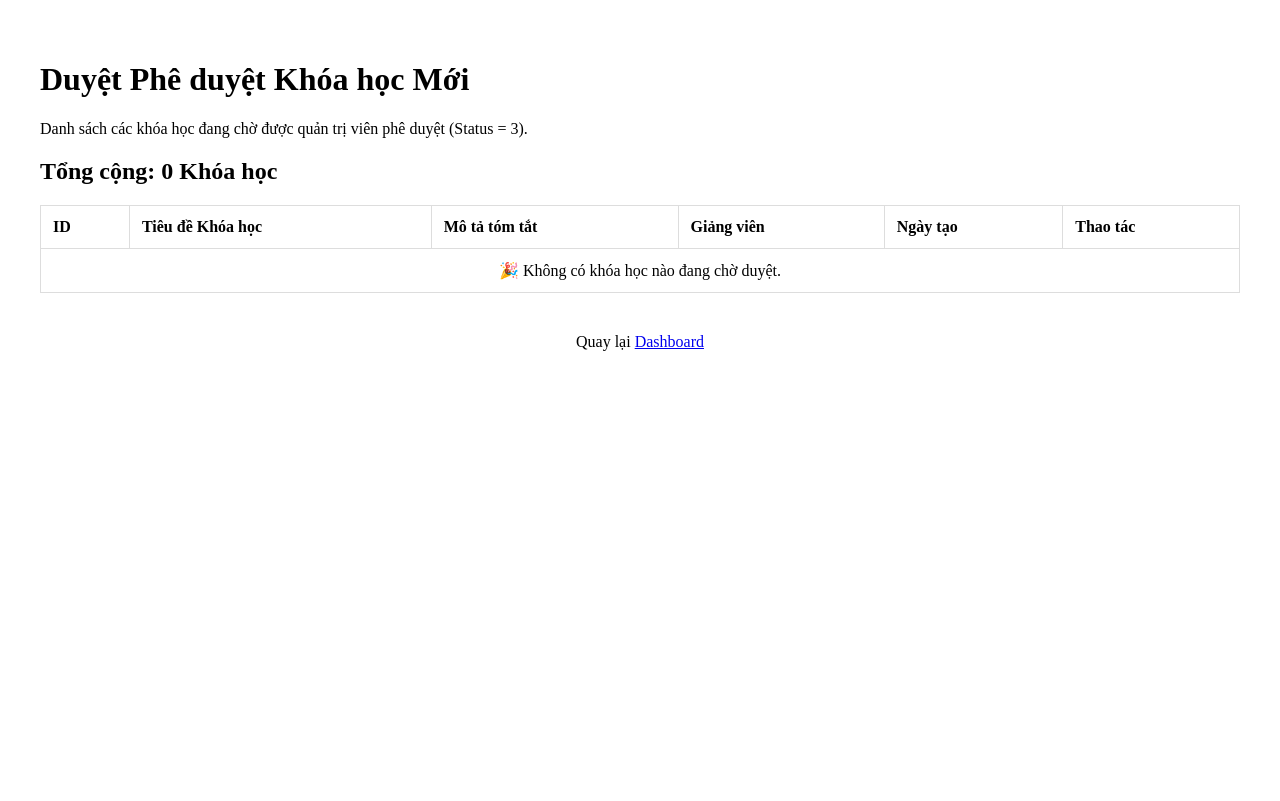
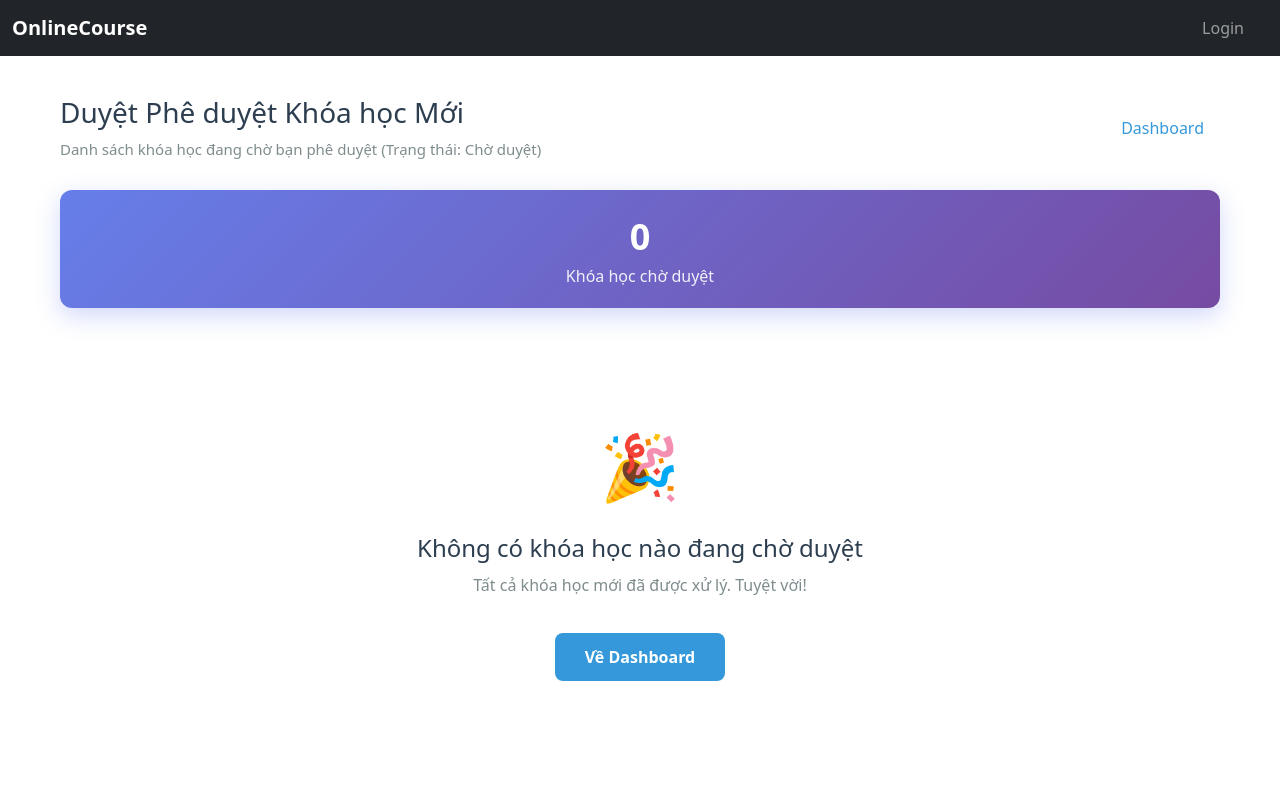
Before and after one commit to NDKha-DEV/CNWeb_BTTH02, a PHP site: the page made by onlinecourse/views/admin/courses/pending.php in a window 1280 px wide. Before the commit the page ends 351 px from the top, so only its background shows below. Run offline with PHP 8.4, Linux system fonts and the light colour scheme; the template is opened without the code that fills it, so the values that code supplies are empty; some libraries are stand-ins or nearby versions.

Commit message:
ui(admin-courses): better ui

```diff
--- /dev/null
+++ b/onlinecourse/assets/css/admin-courses-pending.css
@@ -0,0 +1,222 @@
+/* =============================================
+   Admin - Pending Courses Review Page
+   ============================================= */
+
+.pending-container {
+    max-width: 1200px;
+    margin: 40px auto;
+    padding: 0 20px;
+}
+
+.page-header {
+    display: flex;
+    justify-content: space-between;
+    align-items: flex-start;
+    margin-bottom: 30px;
+    flex-wrap: wrap;
+    gap: 20px;
+}
+
+.page-header h1 {
+    margin: 0;
+    color: #2c3e50;
+    font-size: 28px;
+}
+
+.subtitle {
+    margin: 8px 0 0;
+    color: #7f8c8d;
+    font-size: 15px;
+}
+
+.btn-back {
+    align-self: center;
+    color: #3498db;
+    text-decoration: none;
+    font-weight: 500;
+    padding: 8px 16px;
+    border-radius: 6px;
+    transition: all 0.2s;
+}
+
+.btn-back:hover {
+    background: #f0f8ff;
+}
+
+/* Stats */
+.stats-bar {
+    background: linear-gradient(135deg, #667eea 0%, #764ba2 100%);
+    color: white;
+    padding: 20px 30px;
+    border-radius: 12px;
+    margin-bottom: 30px;
+    box-shadow: 0 8px 25px rgba(102, 126, 234, 0.3);
+}
+
+.stat-item {
+    text-align: center;
+}
+
+.stat-number {
+    font-size: 36px;
+    font-weight: 700;
+    display: block;
+}
+
+.stat-label {
+    font-size: 16px;
+    opacity: 0.9;
+}
+
+/* Alert */
+.alert {
+    padding: 16px 20px;
+    border-radius: 10px;
+    margin-bottom: 25px;
+    font-weight: 500;
+    box-shadow: 0 4px 12px rgba(0,0,0,0.08);
+}
+
+.alert-success { background: #d4edda; color: #155724; border: 1px solid #c3e6cb; }
+.alert-error   { background: #f8d7da; color: #721c24; border: 1px solid #f5c6cb; }
+
+/* Table */
+.table-responsive {
+    overflow-x: auto;
+    border-radius: 12px;
+    box-shadow: 0 8px 30px rgba(0,0,0,0.1);
+    background: white;
+}
+
+.pending-table {
+    width: 100%;
+    border-collapse: collapse;
+    font-size: 15px;
+}
+
+.pending-table th {
+    background: #2c3e50;
+    color: white;
+    padding: 16px 12px;
+    text-align: left;
+    font-weight: 600;
+}
+
+.pending-table td {
+    padding: 16px 12px;
+    border-bottom: 1px solid #eee;
+    vertical-align: top;
+}
+
+.pending-table tr:hover {
+    background: #f8f9fa;
+}
+
+.course-title .title-text {
+    font-weight: 600;
+    color: #2c3e50;
+}
+
+.truncate-text {
+    max-width: 100%;
+    overflow: hidden;
+    text-overflow: ellipsis;
+    white-space: nowrap;
+    display: block;
+}
+
+.instructor-info small {
+    color: #95a5a6;
+}
+
+.text-center { text-align: center; }
+
+/* Action buttons */
+.actions {
+    white-space: nowrap;
+}
+
+.action-form {
+    display: inline-block;
+    margin: 0 4px;
+}
+
+.btn-approve, .btn-reject {
+    padding: 9px 14px;
+    border: none;
+    border-radius: 8px;
+    font-size: 14px;
+    font-weight: 600;
+    cursor: pointer;
+    transition: all 0.3s;
+    min-width: 78px;
+}
+
+.btn-approve {
+    background: #27ae60;
+    color: white;
+}
+
+.btn-approve:hover {
+    background: #219a52;
+    transform: translateY(-2px);
+}
+
+.btn-reject {
+    background: #e74c3c;
+    color: white;
+}
+
+.btn-reject:hover {
+    background: #c0392b;
+    transform: translateY(-2px);
+}
+
+/* Empty state */
+.empty-state {
+    text-align: center;
+    padding: 80px 20px;
+    color: #7f8c8d;
+}
+
+.empty-icon {
+    font-size: 64px;
+    margin-bottom: 20px;
+}
+
+.empty-state h3 {
+    font-size: 24px;
+    color: #2c3e50;
+    margin: 0 0 10px;
+}
+
+.btn-primary {
+    display: inline-block;
+    margin-top: 20px;
+    padding: 12px 30px;
+    background: #3498db;
+    color: white;
+    text-decoration: none;
+    border-radius: 8px;
+    font-weight: 600;
+}
+
+/* Responsive */
+@media (max-width: 768px) {
+    .page-header {
+        flex-direction: column;
+        text-align: center;
+    }
+    .pending-table th,
+    .pending-table td {
+        padding: 12px 8px;
+        font-size: 14px;
+    }
+    .action-form {
+        display: block;
+        margin: 6px 0;
+    }
+    .btn-approve, .btn-reject {
+        width: 100%;
+    }
+}
--- a/onlinecourse/views/admin/courses/pending.php
+++ b/onlinecourse/views/admin/courses/pending.php
@@ -1,103 +1,120 @@
 <?php
 // views/admin/courses/pending.php
 
-// Giả định: Biến $pending_courses đã được AdminController::pendingCourses() truyền vào
 if (!isset($pending_courses)) {
     $pending_courses = [];
 }
 
 $page_title = "Duyệt Phê duyệt Khóa học Mới";
-// require 'views/layouts/header.php';
+$css_files = ['admin-courses-pending.css']; // CSS đẹp riêng
+include './views/layouts/header.php';
 ?>
 
-<!DOCTYPE html>
-<html lang="vi">
-<head>
-    <meta charset="UTF-8">
-    <title><?= $page_title ?></title>
-    <style>
-        .pending-container { max-width: 1200px; margin: 20px auto; padding: 20px; }
-        .pending-table { width: 100%; border-collapse: collapse; margin-top: 20px; }
-        .pending-table th, .pending-table td { border: 1px solid #ddd; padding: 12px; text-align: left; vertical-align: top; }
-        .action-form { display: inline-block; margin-right: 5px; }
-        .approve-btn { background: #28a745; color: white; padding: 8px 12px; border: none; border-radius: 4px; cursor: pointer; }
-        .reject-btn { background: #dc3545; color: white; padding: 8px 12px; border: none; border-radius: 4px; cursor: pointer; }
-        .description-cell { max-width: 300px; overflow: hidden; text-overflow: ellipsis; white-space: nowrap; }
-    </style>
-</head>
-<body>
+<div class="pending-container">
+    <div class="page-header">
+        <div>
+            <h1><?= $page_title ?></h1>
+            <p class="subtitle">Danh sách khóa học đang chờ bạn phê duyệt (Trạng thái: Chờ duyệt)</p>
+        </div>
+        <a href="<?= BASE_URL ?>admin/dashboard" class="btn-back">
+            Dashboard
+        </a>
+    </div>
 
-    <div class="pending-container">
-        <h1><?= $page_title ?></h1>
-        <p>Danh sách các khóa học đang chờ được quản trị viên phê duyệt (Status = 3).</p>
+    <!-- Thông báo thành công / lỗi -->
+    <?php if (isset($_GET['success'])): ?>
+        <div class="alert alert-success">
+            <?php
+            echo $_GET['success'] === 'approve'
+                ? 'Khóa học đã được <strong>PHÊ DUYỆT</strong> thành công!'
+                : 'Khóa học đã bị <strong>TỪ CHỐI</strong> thành công!';
+            ?>
+        </div>
+    <?php endif; ?>
 
-        <?php
-        // Hiển thị thông báo (Thành công/Thất bại từ Controller)
-        if (isset($_GET['success'])) {
-            $action = htmlspecialchars($_GET['success']);
-            $msg = ($action === 'approve') ? "Khóa học đã được PHÊ DUYỆT thành công." : "Khóa học đã bị TỪ CHỐI thành công.";
-            echo "<p style='color: green; font-weight: bold;'>{$msg}</p>";
-        }
-        if (isset($_GET['error']) && $_GET['error'] === 'update_failed') {
-            echo "<p style='color: red; font-weight: bold;'>Lỗi: Cập nhật trạng thái khóa học thất bại.</p>";
-        }
-        ?>
+    <?php if (isset($_GET['error']) && $_GET['error'] === 'update_failed'): ?>
+        <div class="alert alert-error">
+            Lỗi: Không thể cập nhật trạng thái khóa học. Vui lòng thử lại!
+        </div>
+    <?php endif; ?>
 
-        <h2>Tổng cộng: <?= count($pending_courses) ?> Khóa học</h2>
+    <!-- Tổng quan -->
+    <div class="stats-bar">
+        <div class="stat-item">
+            <span class="stat-number"><?= count($pending_courses) ?></span>
+            <span class="stat-label">Khóa học chờ duyệt</span>
+        </div>
+    </div>
 
+    <!-- Bảng danh sách -->
+    <?php if (!empty($pending_courses)): ?>
+        <div class="table-responsive">
             <table class="pending-table">
                 <thead>
                     <tr>
-                    <th>ID</th>
-                    <th>Tiêu đề Khóa học</th>
-                    <th>Mô tả tóm tắt</th>
-                    <th>Giảng viên</th>
-                    <th>Ngày tạo</th>
-                    <th>Thao tác</th>
+                        <th width="6%">#</th>
+                        <th width="25%">Tiêu đề Khóa học</th>
+                        <th width="28%">Mô tả ngắn</th>
+                        <th width="16%">Giảng viên</th>
+                        <th width="12%">Ngày tạo</th>
+                        <th width="13%">Thao tác</th>
                     </tr>
                 </thead>
                 <tbody>
-                <?php if (!empty($pending_courses)): ?>
                     <?php foreach ($pending_courses as $course): ?>
                         <tr>
-                            <td><?= htmlspecialchars($course['id']) ?></td>
-                            <td><?= htmlspecialchars($course['title']) ?></td>
-                            <td class="description-cell" title="<?= htmlspecialchars($course['description']) ?>">
-                                <?= htmlspecialchars($course['description']) ?>
+                            <td><strong>#<?= htmlspecialchars($course['id']) ?></strong></td>
+                            <td class="course-title">
+                                <div class="title-text"><?= htmlspecialchars($course['title']) ?></div>
                             </td>
-                            <td>
+                            <td class="description-cell">
+                                <div class="truncate-text" title="<?= htmlspecialchars($course['description']) ?>">
+                                    <?= htmlspecialchars($course['description']) ?: '<em>Chưa có mô tả</em>' ?>
+                                </div>
+                            </td>
+                            <td class="in Itructor">
+                                <div class="instructor-info">
                                     <strong><?= htmlspecialchars($course['instructor_name']) ?></strong><br>
-                                <small>(<?= htmlspecialchars($course['instructor_email']) ?>)</small>
+                                    <small class="text-muted"><?= htmlspecialchars($course['instructor_email']) ?></small>
+                                </div>
                             </td>
-                            <td><?= date('d/m/Y', strtotime($course['created_at'])) ?></td>
-                            <td>
+                            <td class="text-center">
+                                <?= date('d/m/Y', strtotime($course['created_at'])) ?>
+                            </td>
+                            <td class="actions">
+                                <!-- Phê duyệt -->
                                 <form method="POST" action="<?= BASE_URL ?>admin/courses/review" class="action-form">
-                                    <input type="hidden" name="course_id" value="<?= htmlspecialchars($course['id']) ?>">
+                                    <input type="hidden" name="course_id" value="<?= $course['id'] ?>">
                                     <input type="hidden" name="action" value="approve">
-                                    <button type="submit" class="approve-btn" onclick="return confirm('Xác nhận PHÊ DUYỆT khóa học này?');">Phê duyệt</button>
+                                    <button type="submit" class="btn-approve"
+                                            onclick="return confirm('✅ Bạn chắc chắn muốn PHÊ DUYỆT khóa học:\n\n\"<?= addslashes(htmlspecialchars($course['title'])) ?>\"?')">
+                                        Phê duyệt
+                                    </button>
                                 </form>
 
+                                <!-- Từ chối -->
                                 <form method="POST" action="<?= BASE_URL ?>admin/courses/review" class="action-form">
-                                    <input type="hidden" name="course_id" value="<?= htmlspecialchars($course['id']) ?>">
+                                    <input type="hidden" name="course_id" value="<?= $course['id'] ?>">
                                     <input type="hidden" name="action" value="reject">
-                                    <button type="submit" class="reject-btn" onclick="return confirm('Xác nhận TỪ CHỐI khóa học này?');">Từ chối</button>
+                                    <button type="submit" class="btn-reject"
+                                            onclick="return confirm('❌ Bạn chắc chắn muốn TỪ CHỐI khóa học:\n\n\"<?= addslashes(htmlspecialchars($course['title'])) ?>\"?\n\nKhóa học sẽ bị ẩn khỏi hệ thống.')">
+                                        Từ chối
+                                    </button>
                                 </form>
                             </td>
                         </tr>
                     <?php endforeach; ?>
-                <?php else: ?>
-                    <tr>
-                        <td colspan="6" style="text-align: center;">🎉 Không có khóa học nào đang chờ duyệt.</td>
-                    </tr>
-                <?php endif; ?>
                 </tbody>
             </table>
         </div>
-    <p style="text-align: center;">Quay lại <a href="<?= BASE_URL ?>admin/dashboard">Dashboard</a></p>
+    <?php else: ?>
+        <div class="empty-state">
+            <div class="empty-icon">🎉</div>
+            <h3>Không có khóa học nào đang chờ duyệt</h3>
+            <p>Tất cả khóa học mới đã được xử lý. Tuyệt vời!</p>
+            <a href="<?= BASE_URL ?>admin/dashboard" class="btn-primary">Về Dashboard</a>
+        </div>
+    <?php endif; ?>
+</div>
 
-</body>
-</html>
-
-<?php
-// require 'views/layouts/footer.php';
-?>
+<?php include './views/layouts/footer.php'; ?>
```
Also changed, not shown: onlinecourse/assets/uploads/courses/Screenshot 2025-12-03 140523.png (added). Lines whose indentation alone changed are shown as unchanged.
